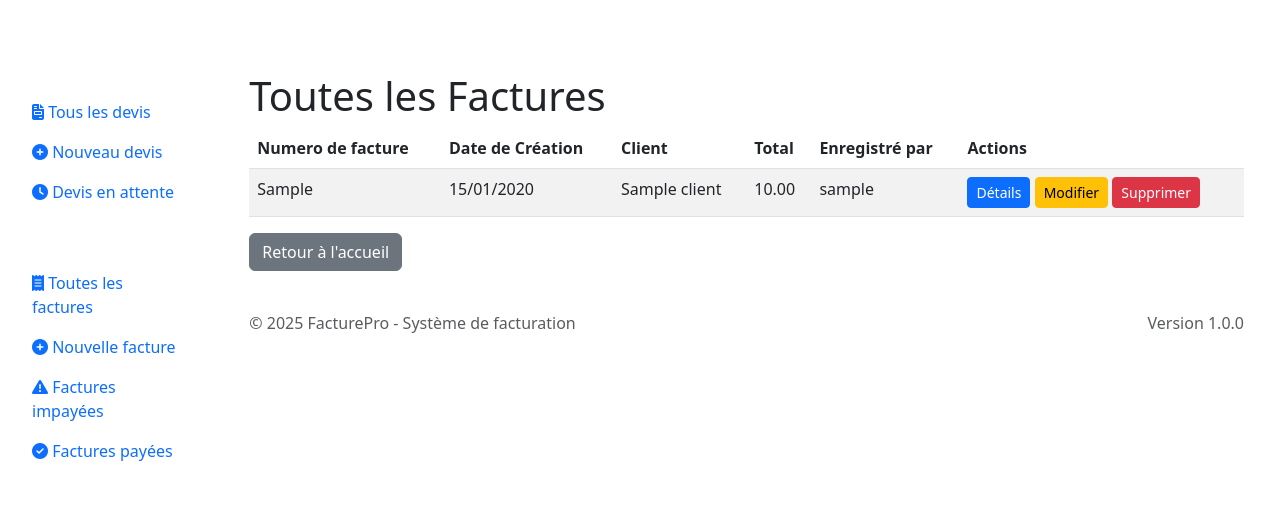
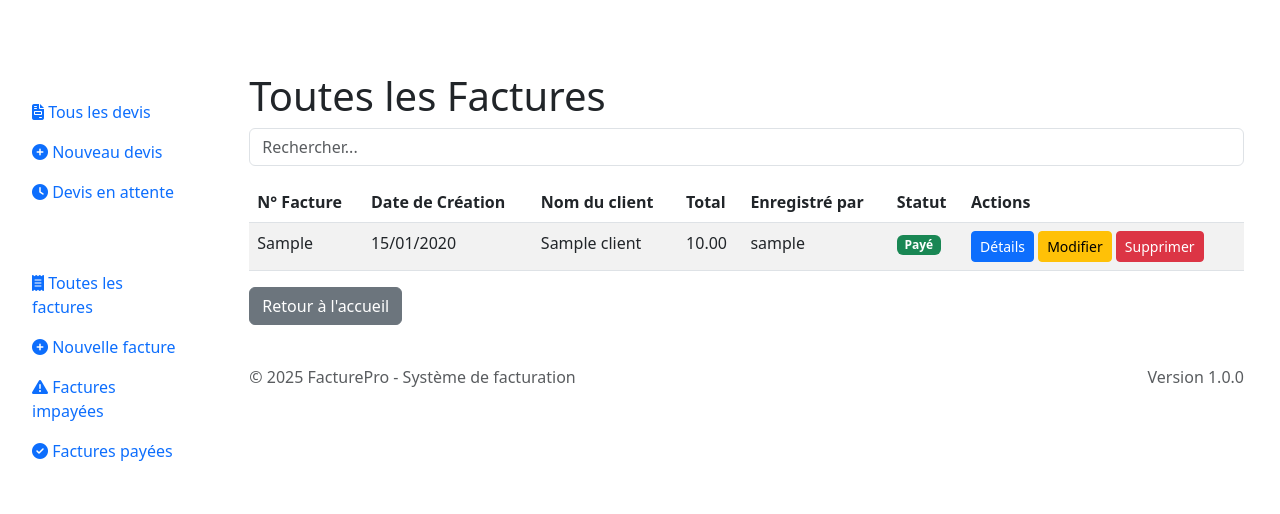
Before and after one commit to Lixfem/Project1, a Django app: page /facturation/ in a window 1280 px wide. Shown: the part 56-570 px from the top of the page. Run offline with Django 5.2, Linux system fonts and the light colour scheme; tables that the repository leaves empty hold one stand-in row (values such as "Sample post"); some libraries are stand-ins or nearby versions.

Commit message:
feat: pagination et barre de recherche

```diff
--- a/firstproject/facture/templates/facture/index.html
+++ b/firstproject/facture/templates/facture/index.html
@@ -1,5 +1,5 @@
 {% extends 'facture/base.html' %}
-{% load static %}
+<!-- {% load static %} -->
 
 {% block content %}
     <!-- Main content -->
--- a/firstproject/facture/templates/facture/listeFacture.html
+++ b/firstproject/facture/templates/facture/listeFacture.html
@@ -1,5 +1,5 @@
 {%extends 'facture/base.html' %}
-
+<!-- {% load static %} -->
 {% block content %}
 <!DOCTYPE html>
 <html lang="fr">
@@ -13,14 +13,19 @@
 <body>
     <div class="container mt-5">
         <h1>Toutes les Factures</h1>
-        <table class="table table-striped">
+
+    <div class="form-group mb-3">
+        <input id="search", class="form-control" type="text" placeholder="Rechercher...">
+    </div>
+        <table class="table table-striped" id="factureTable">
             <thead>
                 <tr>
-                    <th scope="col">Numero de facture</th>
+                    <th scope="col">N° Facture</th>
                     <th scope="col">Date de Création</th>
-                    <th scope="col">Client</th>
+                    <th scope="col">Nom du client</th>
                     <th scope="col">Total</th>
                     <th scope="col">Enregistré par</th>
+                    <th scope="col">Statut</th>
                     <th scope="col">Actions</th>
                 </tr>
             </thead>
@@ -32,6 +37,15 @@
                         <td>{{ facture.clientFacture.nomClient }}</td> <!-- Nom du client -->
                         <td> {{ facture.totalFacture }} </td>     <!--  Total de la factuure  -->
                         <td>{{ facture.factureSaveBy.username }}</td> <!-- Ajustez selon le champ réel -->
+                        <td>
+                            {% if facture.statutFacture == 1  %}
+                            <span class="badge bg-success">{{ facture.get_statutFacture_display }}</span>
+                            {% elif facture.statutFacture == 2 %}
+                            <span class="badge bg-warning">{{ facture.get_statutFacture_display }}</span>
+                            {% else  %}
+                            <span class="badge bg-danger">{{ facture.get_statutFacture_display}}</span>
+                            {% endif %}
+                        </td>
                         <td>
                             <a href="{% url 'details-facture' facture.id %}" class="btn btn-primary btn-sm">Détails</a>
                             <a href="#" class="btn btn-warning btn-sm">Modifier</a>
@@ -46,7 +60,60 @@
             </tbody>
         </table>
         <a href="{% url 'home' %}" class="btn btn-secondary">Retour à l'accueil</a>
+
+    <!-- Pagination -->
+     {% if factures.has_other_pages %}
+        <nav aria-label="Page navigation">
+            <ul class="pagination">
+                {% if factures.has_previous %}
+                    <li class="page-item">
+                        <a class="page-link" href="?page={{ factures.previous_page_number }}" aria-label="Previous">
+                            <span aria-hidden="true">&laquo;</span>
+                        </a>
+                    </li>
+                {% else %}
+                    <li class="page-item disabled">
+                        <span class="page-link" aria-hidden="true">&laquo;</span>
+                    </li>
+                {% endif %}
+
+                {% for num in factures.paginator.page_range %}
+                    {% if factures.number == num %}
+                        <li class="page-item active"><span class="page-link">{{ num }}</span></li>
+                    {% else %}
+                        <li class="page-item"><a class="page-link" href="?page={{ num }}">{{ num }}</a></li>
+                    {% endif %}
+                {% endfor %}
+
+                {% if factures.has_next %}
+                    <li class="page-item">
+                        <a class="page-link" href="?page={{ factures.next_page_number }}" aria-label="Next">
+                            <span aria-hidden="true">&raquo;</span>
+                        </a>
+                    </li>
+                {% else %}
+                    <li class="page-item disabled">
+                        <span class="page-link" aria-hidden="true">&raquo;</span>
+                    </li>
+                {% endif %}
+            </ul>
+        {% endif %}
+        </nav>
     </div>
 </body>
 </html>
+
+<link href="https://cdn.jsdelivr.net/npm/bootstrap@5.3.0/dist/css/bootstrap.min.css" rel="stylesheet">
+<script src="https://code.jquery.com/jquery-3.6.0.min.js"></script>
+<script>
+    $(document).ready(function(){
+        $("#search").on("keyup", function() {
+            var value = $(this).val().toLowerCase();
+            $("#factureTable tbody tr").filter(function() {
+                $(this).toggle($(this).text().toLowerCase().indexOf(value) > -1)
+            });
+        });
+    });
+</script>
+
 {% endblock %}
--- a/firstproject/facture/views.py
+++ b/firstproject/facture/views.py
@@ -13,6 +13,8 @@ import logging
 from django.contrib.auth.mixins import LoginRequiredMixin
 from decimal import Decimal
 from datetime import datetime
+from utils import paginate_queryset
+
 
 class HomeView(View):
     template_name = 'facture/index.html'
@@ -93,6 +95,7 @@ class addFactureView(LoginRequiredMixin, View):
             numero_facture = self.generate_numero_facture()
             total_general = request.POST.get('total_general')  # Correction du nom
             commentaire_facture = request.POST.get('commentaireFacture')
+            statut_facture = request.POST.get('statut_facture')
 
             # Validation des données obligatoires
             if not client_id or not numero_facture:
@@ -117,6 +120,7 @@ class addFactureView(LoginRequiredMixin, View):
                 clientFacture=client,
                 factureSaveBy=request.user,
                 totalFacture=float(total_general) if total_general else 0.0,
+                statutFacture = statut_facture ,
                 commentaireFacture=commentaire_facture or ''
             )
 
@@ -198,9 +202,12 @@ def detailsClient(request,id):
 
 
 def listfacture(request):
-    factures = Facturation.objects.all()
+    factures = Facturation.objects.all().order_by('-dateCreationFacture')
+    paginated_factures = paginate_queryset(request, factures, per_page=10)
+    context = {'factures': paginated_factures}
+
     return render(request,
-                  'facture/listeFacture.html', {'factures': factures})
+                  'facture/listeFacture.html', context)
 
 def detailsFacture(request,id):
     facture = Facturation.objects.get(id=id)
--- /dev/null
+++ b/firstproject/utils.py
@@ -0,0 +1,12 @@
+from django.core.paginator import Paginator, EmptyPage, PageNotAnInteger
+
+def paginate_queryset(request, queryset, per_page=10):
+    paginator = Paginator(queryset, per_page)
+    page = request.GET.get('page')
+    try:
+        paginated_queryset = paginator.page(page)
+    except PageNotAnInteger:
+        paginated_queryset = paginator.page(1)
+    except EmptyPage:
+        paginated_queryset = paginator.page(paginator.num_pages)
+    return paginated_queryset
```
Also changed, not shown: firstproject/facture/templates/facture/add_facture.html (+11 -0 lines).
